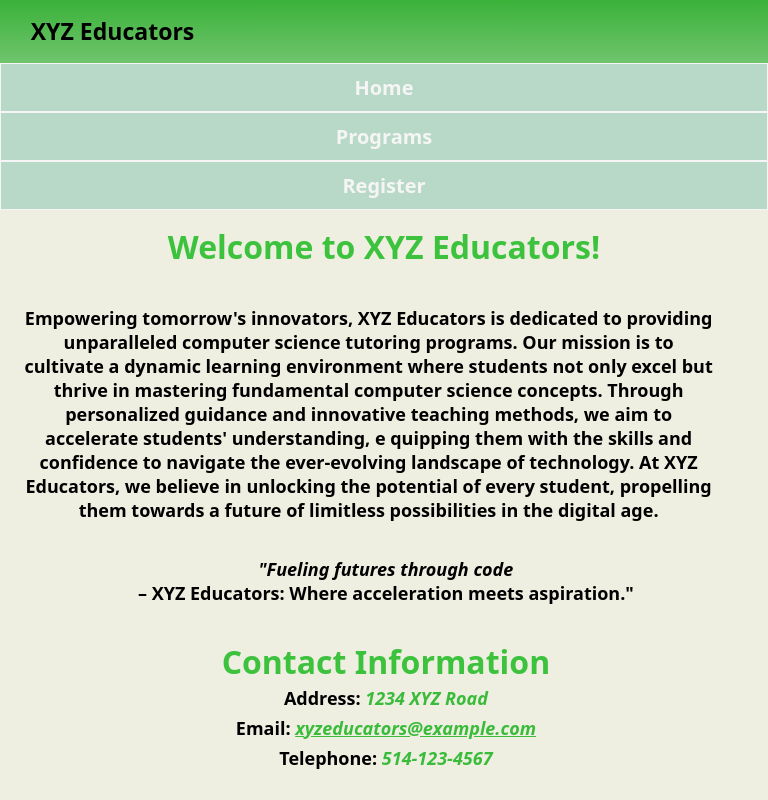
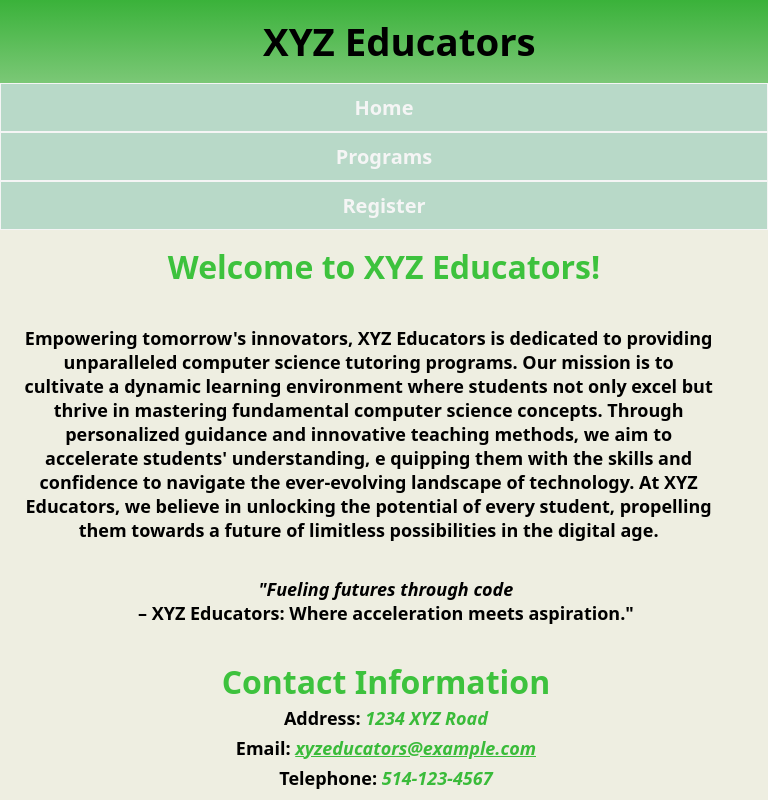
Before and after one commit to Trevor-Km/Assignment-2, a plain HTML site: page index.html in a window 768 px wide. Shown: the top 800 px of the page. Drawn offline with Linux system fonts and the light colour scheme.

Commit message:
Little fix

```diff
--- a/styles.css
+++ b/styles.css
@@ -17,12 +17,6 @@ nav a:hover {
 
 
 
-header h1 {
-    display: inline;
-    padding-left: 4%;
-    font-family: system-ui, -apple-system, BlinkMacSystemFont, 'Segoe UI', Roboto, Oxygen, Ubuntu, Cantarell, 'Open Sans', 'Helvetica Neue', sans-serif;
-    font-size: 3vw;
-}
 
 
 
@@ -381,10 +375,13 @@ th {
 
     header nav {
         display: inline;
-
-
     }
-
+    header h1 {
+        display: inline;
+        padding-left: 4%;
+        font-family: system-ui, -apple-system, BlinkMacSystemFont, 'Segoe UI', Roboto, Oxygen, Ubuntu, Cantarell, 'Open Sans', 'Helvetica Neue', sans-serif;
+        font-size: 3vw;
+    }
     nav a {
         padding-right: 20px;
         text-decoration: none;
@@ -517,7 +514,12 @@ th {
 @media only screen and (min-width: 650px) and (max-width: 999px) {
 
 
-
+    header h1 {
+        text-align: center;
+        padding-left: 4%;
+        font-family: system-ui, -apple-system, BlinkMacSystemFont, 'Segoe UI', Roboto, Oxygen, Ubuntu, Cantarell, 'Open Sans', 'Helvetica Neue', sans-serif;
+        font-size: 5vw;
+    }
 
 
     nav a {
@@ -617,7 +619,12 @@ th {
 }
 
 @media only screen and (min-width: 280px) and (max-width: 849px) {
-
+    header h1 {
+        text-align: center;
+        padding-left: 4%;
+        font-family: system-ui, -apple-system, BlinkMacSystemFont, 'Segoe UI', Roboto, Oxygen, Ubuntu, Cantarell, 'Open Sans', 'Helvetica Neue', sans-serif;
+        font-size: 5vw;
+    }
 
     nav a {
         display: block;
@@ -637,6 +644,9 @@ th {
         border-bottom-right-radius: 25px;
         background: linear-gradient(to bottom, rgb(58, 178, 58), rgb(238, 238, 225));
     }
+
+
+
 
     nav {
         display: block;
```
